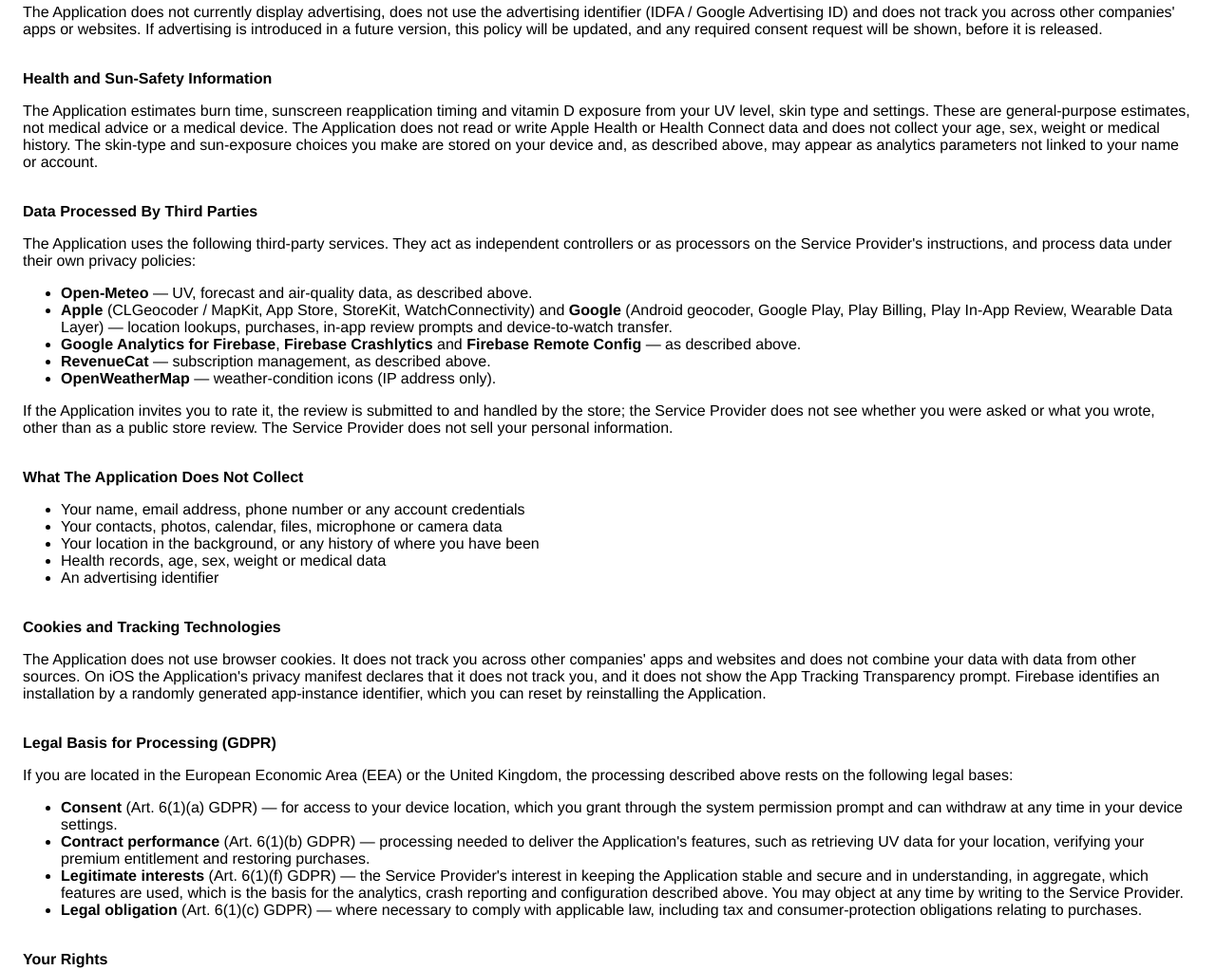
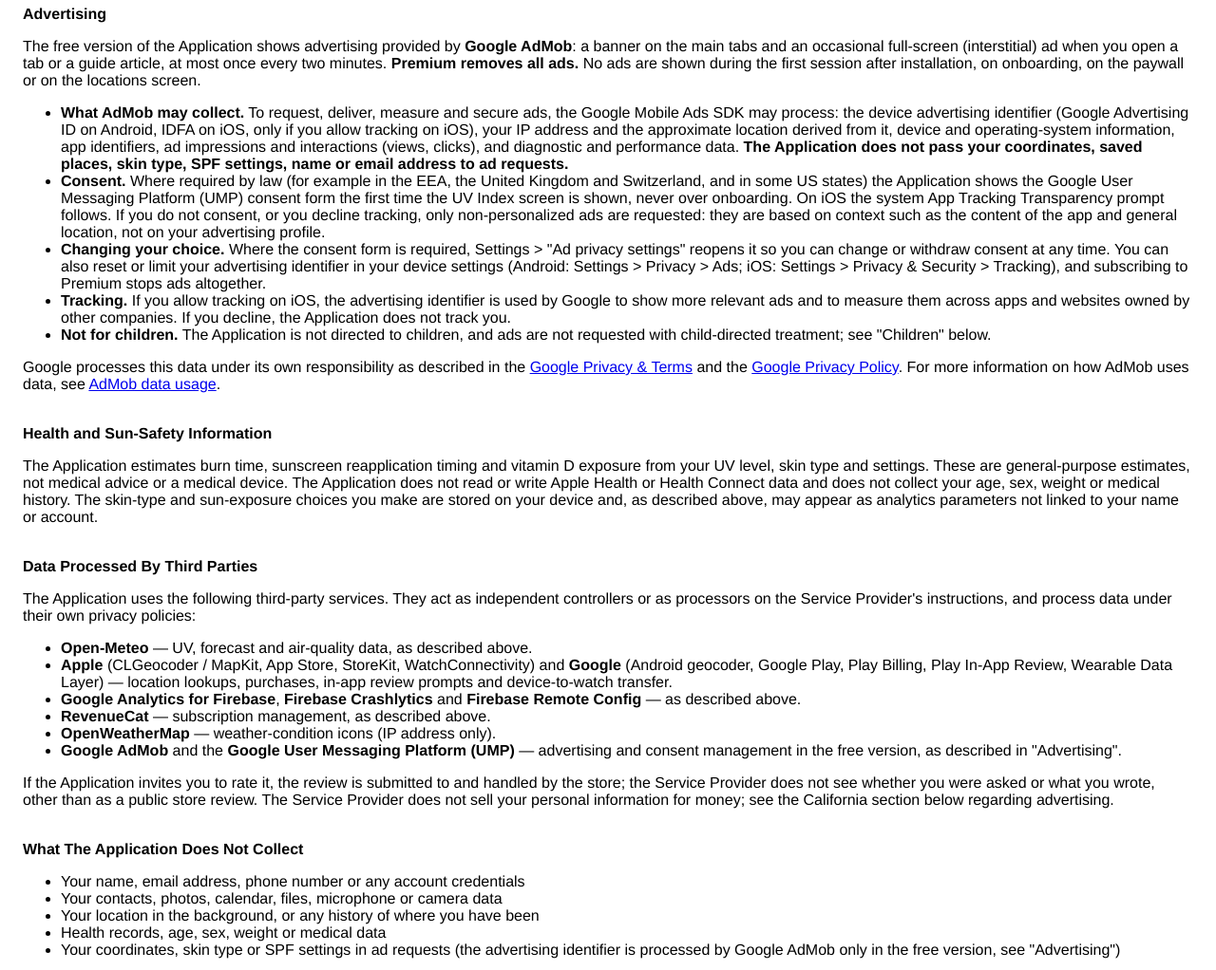
Before and after one commit to Dimadyuk/dimadyuk.github.io, a plain HTML site: page uvindex/privacy-policy.html in a window 1280 px wide. Shown: the part 1636-2658 px from the top of the page at 95% size. Drawn offline with Linux system fonts and the light colour scheme.

Commit message:
uvindex: disclose AdMob advertising in privacy policy and terms
Co-Authored-By: Claude Sonnet 5.5 <noreply@anthropic.com>
Claude-Session: https://claude.ai/code/session_01WkQu9AJzvAVFgxuj7JFZWM

```diff
--- a/uvindex/privacy-policy.html
+++ b/uvindex/privacy-policy.html
@@ -13,7 +13,7 @@
 
 <br><strong>Summary</strong>
 <p>The Application shows the UV index and related sun-safety information for your location. It has no user accounts and requires no registration. <strong>The Service Provider operates no servers of its own and does not receive your location, your skin type, your sunscreen settings or your saved places.</strong> Your settings and saved places stay on your device.</p>
-<p>What leaves your device is limited to: (1) <strong>your location coordinates</strong>, sent to the Open-Meteo weather service so it can return the UV and air-quality data for where you are; (2) location lookups handled by your platform's geocoder (Apple or Google) to name a place or find a city you search for; (3) usage and crash diagnostics collected by Firebase Analytics and Firebase Crashlytics; and (4) purchase information handled by the app store and RevenueCat when you subscribe or restore a purchase. <strong>The Application does not currently display advertising and does not use the advertising identifier.</strong> Everything is described below.</p>
+<p>What leaves your device is limited to: (1) <strong>your location coordinates</strong>, sent to the Open-Meteo weather service so it can return the UV and air-quality data for where you are; (2) location lookups handled by your platform's geocoder (Apple or Google) to name a place or find a city you search for; (3) usage and crash diagnostics collected by Firebase Analytics and Firebase Crashlytics; (4) purchase information handled by the app store and RevenueCat when you subscribe or restore a purchase; and (5) <strong>advertising data</strong>, exchanged with Google AdMob when the free version shows ads (device advertising identifier, approximate location derived from your IP address, ad interactions and diagnostics). <strong>The free version of the Application shows ads; Premium removes them.</strong> Your location coordinates, skin type, SPF settings and saved places are never put into ad requests. Everything is described below.</p>
 
 <br><strong>Data Stored On Your Device Only</strong>
 <p>The following stays on your device and is never transmitted to the Service Provider:</p>
@@ -40,7 +40,7 @@
 <br><strong>Analytics and Crash Reporting</strong>
 <p>The Application uses <strong>Google Analytics for Firebase</strong>, <strong>Firebase Crashlytics</strong> and <strong>Firebase Remote Config</strong>, provided by Google, to understand how features are used in aggregate, to detect and fix defects, and to run product experiments (for example which onboarding variant is shown). They are used for product improvement and are not used to build advertising profiles.</p>
 <ul>
-  <li><strong>Firebase Analytics</strong> may process: a randomly generated app-instance identifier; the events you trigger inside the Application (opening a screen, using the SPF timer, viewing the paywall, turning alerts on, completing onboarding, and similar); event parameters that describe your choices, such as the <strong>skin type</strong> you select (Fitzpatrick type), your <strong>SPF</strong> and sun-exposure choices, your vitamin D goal and the goals you pick during onboarding, and the UV index value shown; user properties such as app language, theme, whether you have premium or are in a trial, and whether the widget is installed; the app version; the device model, operating system and version; and the coarse country or region derived from your IP address. <strong>Your coordinates, the names of your saved places and the text of your searches are not sent.</strong> The Application does not set a user ID and does not receive or use your advertising identifier (on Android the advertising-ID permission is removed; on iOS the Application does not request tracking permission).</li>
+  <li><strong>Firebase Analytics</strong> may process: a randomly generated app-instance identifier; the events you trigger inside the Application (opening a screen, using the SPF timer, viewing the paywall, turning alerts on, completing onboarding, and similar); event parameters that describe your choices, such as the <strong>skin type</strong> you select (Fitzpatrick type), your <strong>SPF</strong> and sun-exposure choices, your vitamin D goal and the goals you pick during onboarding, and the UV index value shown; user properties such as app language, theme, whether you have premium or are in a trial, and whether the widget is installed; the app version; the device model, operating system and version; and the coarse country or region derived from your IP address. <strong>Your coordinates, the names of your saved places and the text of your searches are not sent.</strong> The Application does not set a user ID, and Firebase Analytics is configured not to collect the advertising identifier and not to use it for advertising personalization (advertising is handled separately by Google AdMob, see "Advertising" below).</li>
   <li><strong>Firebase Crashlytics</strong> may process, when the Application crashes or reports a non-fatal error: the stack trace and exception details; an installation identifier; the app version and build; the device model, operating system and version, and available memory and storage; the time of the crash; and the technical log leading up to it. It does not capture the contents of your screen.</li>
   <li><strong>Firebase Remote Config</strong> downloads configuration values (such as which onboarding variant to show) and receives the installation identifier and device metadata needed to deliver them.</li>
 </ul>
@@ -50,7 +50,15 @@
 <p>Premium features are sold as auto-renewing subscriptions through the Apple App Store or Google Play. Purchases are processed by the store, and managed with the help of <strong>RevenueCat</strong>. When you make, restore or check a purchase, RevenueCat may process an anonymous App User ID generated by the Application, device and operating-system information, purchase and transaction information, and the receipt or purchase token issued by Apple or Google. RevenueCat does not receive your name or email address from the Application, and the Service Provider never receives your payment card details.</p>
 
 <br><strong>Advertising</strong>
-<p>The Application does not currently display advertising, does not use the advertising identifier (IDFA / Google Advertising ID) and does not track you across other companies' apps or websites. If advertising is introduced in a future version, this policy will be updated, and any required consent request will be shown, before it is released.</p>
+<p>The free version of the Application shows advertising provided by <strong>Google AdMob</strong>: a banner on the main tabs and an occasional full-screen (interstitial) ad when you open a tab or a guide article, at most once every two minutes. <strong>Premium removes all ads.</strong> No ads are shown during the first session after installation, on onboarding, on the paywall or on the locations screen.</p>
+<ul>
+  <li><strong>What AdMob may collect.</strong> To request, deliver, measure and secure ads, the Google Mobile Ads SDK may process: the device advertising identifier (Google Advertising ID on Android, IDFA on iOS, only if you allow tracking on iOS), your IP address and the approximate location derived from it, device and operating-system information, app identifiers, ad impressions and interactions (views, clicks), and diagnostic and performance data. <strong>The Application does not pass your coordinates, saved places, skin type, SPF settings, name or email address to ad requests.</strong></li>
+  <li><strong>Consent.</strong> Where required by law (for example in the EEA, the United Kingdom and Switzerland, and in some US states) the Application shows the Google User Messaging Platform (UMP) consent form the first time the UV Index screen is shown, never over onboarding. On iOS the system App Tracking Transparency prompt follows. If you do not consent, or you decline tracking, only non-personalized ads are requested: they are based on context such as the content of the app and general location, not on your advertising profile.</li>
+  <li><strong>Changing your choice.</strong> Where the consent form is required, Settings &gt; "Ad privacy settings" reopens it so you can change or withdraw consent at any time. You can also reset or limit your advertising identifier in your device settings (Android: Settings &gt; Privacy &gt; Ads; iOS: Settings &gt; Privacy &amp; Security &gt; Tracking), and subscribing to Premium stops ads altogether.</li>
+  <li><strong>Tracking.</strong> If you allow tracking on iOS, the advertising identifier is used by Google to show more relevant ads and to measure them across apps and websites owned by other companies. If you decline, the Application does not track you.</li>
+  <li><strong>Not for children.</strong> The Application is not directed to children, and ads are not requested with child-directed treatment; see "Children" below.</li>
+</ul>
+<p>Google processes this data under its own responsibility as described in the <a href="https://policies.google.com/technologies/partner-sites" target="_blank" rel="noopener noreferrer">Google Privacy &amp; Terms</a> and the <a href="https://policies.google.com/privacy" target="_blank" rel="noopener noreferrer">Google Privacy Policy</a>. For more information on how AdMob uses data, see <a href="https://support.google.com/admob/answer/6128543" target="_blank" rel="noopener noreferrer">AdMob data usage</a>.</p>
 
 <br><strong>Health and Sun-Safety Information</strong>
 <p>The Application estimates burn time, sunscreen reapplication timing and vitamin D exposure from your UV level, skin type and settings. These are general-purpose estimates, not medical advice or a medical device. The Application does not read or write Apple Health or Health Connect data and does not collect your age, sex, weight or medical history. The skin-type and sun-exposure choices you make are stored on your device and, as described above, may appear as analytics parameters not linked to your name or account.</p>
@@ -63,8 +71,9 @@
   <li><strong>Google Analytics for Firebase</strong>, <strong>Firebase Crashlytics</strong> and <strong>Firebase Remote Config</strong> — as described above.</li>
   <li><strong>RevenueCat</strong> — subscription management, as described above.</li>
   <li><strong>OpenWeatherMap</strong> — weather-condition icons (IP address only).</li>
+  <li><strong>Google AdMob</strong> and the <strong>Google User Messaging Platform (UMP)</strong> — advertising and consent management in the free version, as described in "Advertising".</li>
 </ul>
-<p>If the Application invites you to rate it, the review is submitted to and handled by the store; the Service Provider does not see whether you were asked or what you wrote, other than as a public store review. The Service Provider does not sell your personal information.</p>
+<p>If the Application invites you to rate it, the review is submitted to and handled by the store; the Service Provider does not see whether you were asked or what you wrote, other than as a public store review. The Service Provider does not sell your personal information for money; see the California section below regarding advertising.</p>
 
 <br><strong>What The Application Does Not Collect</strong>
 <ul>
@@ -72,16 +81,16 @@
   <li>Your contacts, photos, calendar, files, microphone or camera data</li>
   <li>Your location in the background, or any history of where you have been</li>
   <li>Health records, age, sex, weight or medical data</li>
-  <li>An advertising identifier</li>
+  <li>Your coordinates, skin type or SPF settings in ad requests (the advertising identifier is processed by Google AdMob only in the free version, see "Advertising")</li>
 </ul>
 
 <br><strong>Cookies and Tracking Technologies</strong>
-<p>The Application does not use browser cookies. It does not track you across other companies' apps and websites and does not combine your data with data from other sources. On iOS the Application's privacy manifest declares that it does not track you, and it does not show the App Tracking Transparency prompt. Firebase identifies an installation by a randomly generated app-instance identifier, which you can reset by reinstalling the Application.</p>
+<p>The Application does not use browser cookies. Apart from advertising, it does not track you across other companies' apps and websites and does not combine your data with data from other sources. In the free version, Google AdMob uses the advertising identifier and similar technologies to deliver and measure ads. On iOS this is done for tracking purposes only if you allow it in the App Tracking Transparency prompt, and the Application's privacy manifest declares this tracking. Firebase identifies an installation by a randomly generated app-instance identifier, which you can reset by reinstalling the Application.</p>
 
 <br><strong>Legal Basis for Processing (GDPR)</strong>
 <p>If you are located in the European Economic Area (EEA) or the United Kingdom, the processing described above rests on the following legal bases:</p>
 <ul>
-  <li><strong>Consent</strong> (Art. 6(1)(a) GDPR) — for access to your device location, which you grant through the system permission prompt and can withdraw at any time in your device settings.</li>
+  <li><strong>Consent</strong> (Art. 6(1)(a) GDPR) — for access to your device location, which you grant through the system permission prompt and can withdraw at any time in your device settings, and for personalized advertising and the use of the advertising identifier, which you grant in the consent form (and on iOS the tracking prompt) and can withdraw at any time via Settings &gt; "Ad privacy settings" or your device settings.</li>
   <li><strong>Contract performance</strong> (Art. 6(1)(b) GDPR) — processing needed to deliver the Application's features, such as retrieving UV data for your location, verifying your premium entitlement and restoring purchases.</li>
   <li><strong>Legitimate interests</strong> (Art. 6(1)(f) GDPR) — the Service Provider's interest in keeping the Application stable and secure and in understanding, in aggregate, which features are used, which is the basis for the analytics, crash reporting and configuration described above. You may object at any time by writing to the Service Provider.</li>
   <li><strong>Legal obligation</strong> (Art. 6(1)(c) GDPR) — where necessary to comply with applicable law, including tax and consumer-protection obligations relating to purchases.</li>
@@ -102,7 +111,7 @@
 <p>The analytics and crash data described above are not linked to your name or to any account, so the Service Provider is normally unable to identify you from them and may be unable to act on a request that cannot be tied to a specific installation. Data held on your device is under your own control: you can delete saved places and settings in the Application, or delete everything by uninstalling it. <strong>To request deletion of data associated with your installation, or to exercise any other right, contact</strong> <a href="mailto:dimadyuk.dev@gmail.com">dimadyuk.dev@gmail.com</a>.</p>
 
 <br><strong>Your California Privacy Rights (CCPA/CPRA)</strong>
-<p>If you are a California resident, you have the right to know what personal information is collected, to delete it, to correct inaccurate information, to opt out of the sale or sharing of personal information, and to non-discrimination for exercising these rights. <strong>The Service Provider does not sell your personal information and does not share it for cross-context behavioural advertising.</strong> To exercise your rights, write to <a href="mailto:dimadyuk.dev@gmail.com">dimadyuk.dev@gmail.com</a>. The Service Provider does not knowingly sell or share the personal information of consumers under 16 years of age.</p>
+<p>If you are a California resident, you have the right to know what personal information is collected, to delete it, to correct inaccurate information, to opt out of the sale or sharing of personal information, and to non-discrimination for exercising these rights. <strong>The Service Provider does not sell your personal information for money.</strong> In the free version, however, the advertising identifier, approximate location and ad interactions processed by Google AdMob may count as a "sale" or "sharing" for cross-context behavioural advertising under California and other US state laws. You can opt out at any time: choose the privacy option in the consent form (Settings &gt; "Ad privacy settings", shown where required), turn off personalized ads or reset the advertising identifier in your device settings, or subscribe to Premium to stop ads entirely. You can also write to <a href="mailto:dimadyuk.dev@gmail.com">dimadyuk.dev@gmail.com</a>. To exercise your rights, write to <a href="mailto:dimadyuk.dev@gmail.com">dimadyuk.dev@gmail.com</a>. The Service Provider does not knowingly sell or share the personal information of consumers under 16 years of age.</p>
 
 <br><strong>Third-Party Privacy Policies</strong>
 <ul>
@@ -112,6 +121,7 @@
   <li><a href="https://www.apple.com/legal/privacy/" target="_blank" rel="noopener noreferrer">Apple</a> (App Store, MapKit, StoreKit)</li>
   <li><a href="https://policies.google.com/privacy" target="_blank" rel="noopener noreferrer">Google</a> (Google Play, Play Billing, Android geocoder)</li>
   <li><a href="https://openweathermap.org/privacy-policy" target="_blank" rel="noopener noreferrer">OpenWeatherMap</a></li>
+  <li><a href="https://policies.google.com/technologies/ads" target="_blank" rel="noopener noreferrer">Google AdMob and advertising technologies</a></li>
 </ul>
 
 <br><strong>International Data Transfers</strong>
@@ -122,13 +132,14 @@
   <li><strong>Data on your device</strong> (settings, saved places, cached weather data, widget and watch snapshots) — retained until you delete it in the Application or uninstall the Application. The Service Provider has no access to it and cannot delete it for you.</li>
   <li><strong>Analytics data</strong> — retained in Firebase for the retention period configured for this Application, after which it is deleted automatically; aggregated, non-identifying reporting may be retained indefinitely.</li>
   <li><strong>Crash reports</strong> — retained in Crashlytics for the period set by the service, typically no more than 90 days for an individual crash record.</li>
+  <li><strong>Advertising data</strong> — processed and retained by Google AdMob under Google's own policies; the Service Provider does not store it.</li>
   <li><strong>Weather requests</strong> — the coordinates sent to Open-Meteo are processed to answer the request; any logs are kept under Open-Meteo's own policy.</li>
   <li><strong>Purchase records</strong> — retained by RevenueCat, Apple and Google according to each provider's own retention policy and applicable tax law.</li>
   <li><strong>Correspondence</strong> — if you email the Service Provider, that message and its address are retained for as long as needed to answer you and keep a record of the request, and no longer than 24 months thereafter unless a longer period is required by law.</li>
 </ul>
 
 <br><strong>Children</strong>
-<p>The Application is a general-purpose sun-safety tool and is not directed to children under 13 (or the higher minimum age in your country). It does not knowingly collect personal information from children. If you are a parent or guardian and believe a child has provided the Service Provider with personal information, please contact <a href="mailto:dimadyuk.dev@gmail.com">dimadyuk.dev@gmail.com</a> so that the necessary actions can be taken.</p>
+<p>The Application is a general-purpose sun-safety tool and is not directed to children under 13 (or the higher minimum age in your country). It does not knowingly collect personal information from children, and ads are not requested with child-directed treatment. If you are a parent or guardian and believe a child has provided the Service Provider with personal information, please contact <a href="mailto:dimadyuk.dev@gmail.com">dimadyuk.dev@gmail.com</a> so that the necessary actions can be taken.</p>
 
 <br><strong>Security</strong>
 <p>All network communication of the Application takes place over encrypted HTTPS/TLS connections. Data stored on your device is protected by the security mechanisms of your operating system's application sandbox. No method of transmission or storage is completely secure, and absolute security cannot be guaranteed.</p>
@@ -145,7 +156,7 @@
 <br><strong>Contact Us</strong>
 <p>If you have any questions about this Privacy Policy or about how your data is handled, contact the Service Provider at <a href="mailto:dimadyuk.dev@gmail.com">dimadyuk.dev@gmail.com</a>.</p>
 
-<br><p>This Privacy Policy is effective as of 2026-11-14.</p>
+<br><p>This Privacy Policy is effective as of 2026-11-23.</p>
 
 <hr>
 <p><em>UV Index — Android, iOS, Wear OS &amp; Apple Watch</em><br>
```
Also changed, not shown: uvindex/index.html (+1 -1 lines), uvindex/terms-conditions.html (+3 -1 lines).
